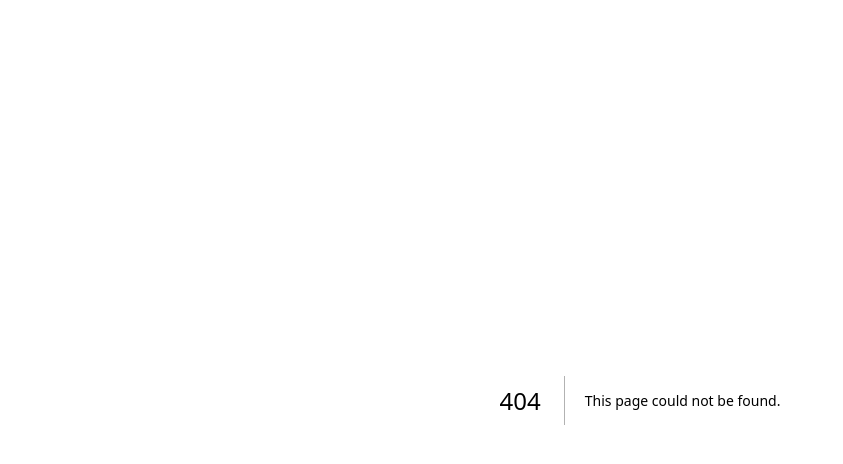
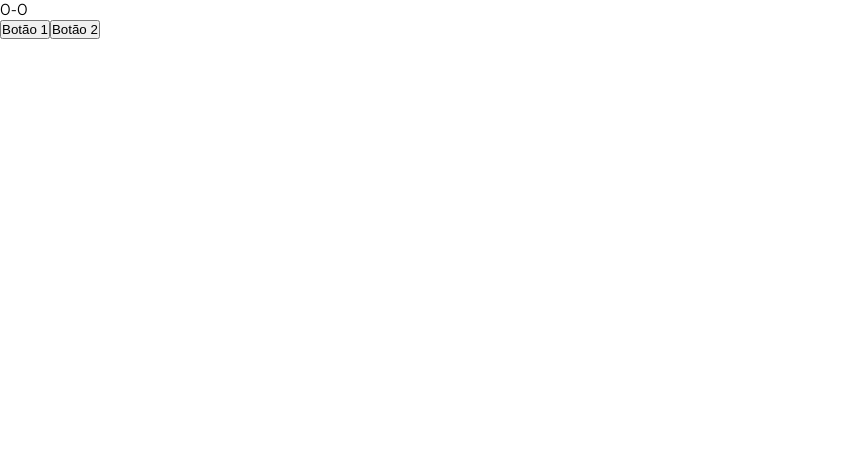
Before and after one commit to costagabriel99/react-revisao, a Next.js app: page /memoization in a window 1280 px wide. Before the commit this address had no page. Shown: the top 464 px of the page, without its empty margins (0-843 px from the left). Built offline with nearby package versions, Linux system fonts and the light colour scheme.

Commit message:
Criado exemplo de memoization

```diff
--- /dev/null
+++ b/pages/memoization.jsx
@@ -0,0 +1,32 @@
+import { useState, useCallback, memo } from 'react'
+
+const Button = memo(({ handleClick, name }) => {
+  console.log(`Renderizado botão: ${name}`)
+  return <button onClick={handleClick}>{name}</button>
+})
+
+Button.displayName = 'Memo Buton'
+
+export default function MemoizationPage() {
+  console.log('renderizado contador')
+  const [contadorUm, setContadorUm] = useState(0)
+  const [contadorDois, setContadorDois] = useState(0)
+
+  const memoizedContadorUm = useCallback(() => {
+    setContadorUm(contadorUm + 1)
+  }, [contadorUm])
+
+  const memoizedContadorDois = useCallback(() => {
+    setContadorDois(contadorDois + 1)
+  }, [contadorDois])
+
+  return (
+    <div>
+      <div>
+        {contadorUm}-{contadorDois}
+      </div>
+      <Button handleClick={memoizedContadorUm} name="Botão 1"></Button>
+      <Button handleClick={memoizedContadorDois} name="Botão 2"></Button>
+    </div>
+  )
+}
```
